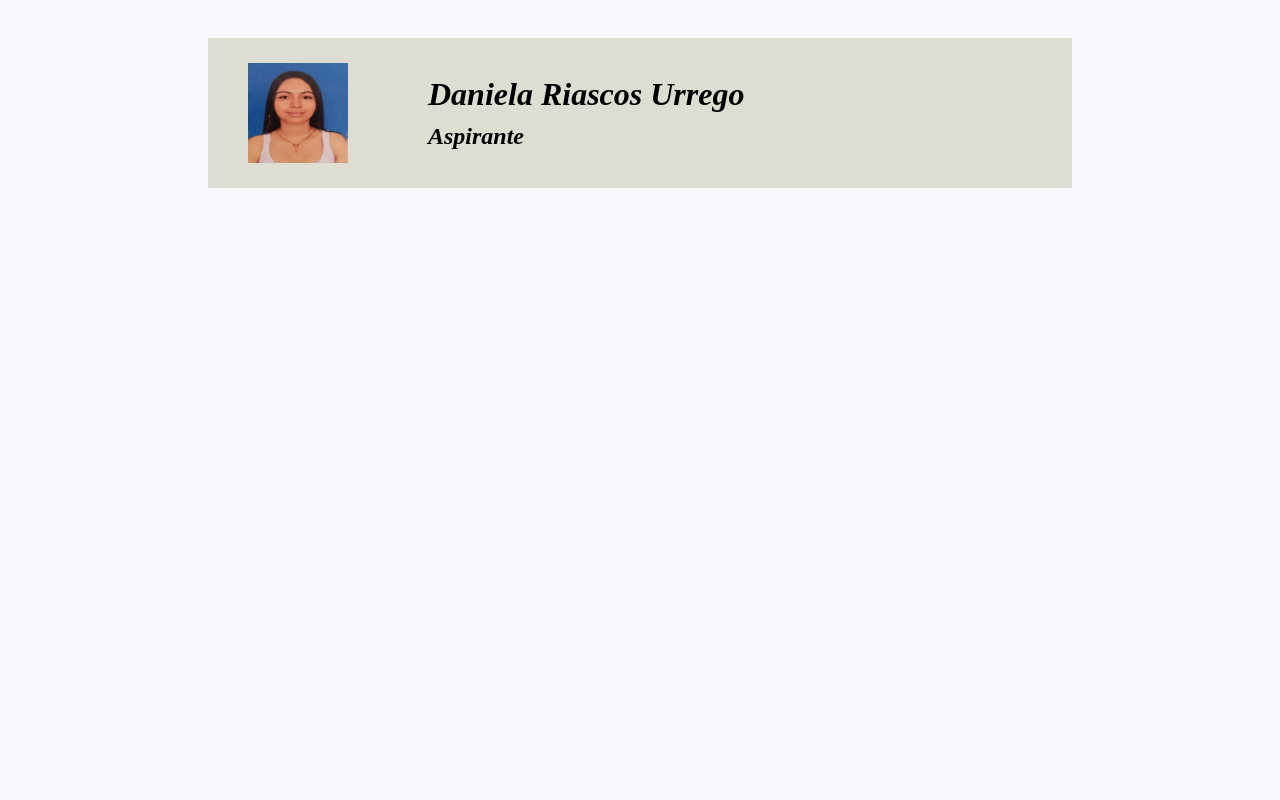
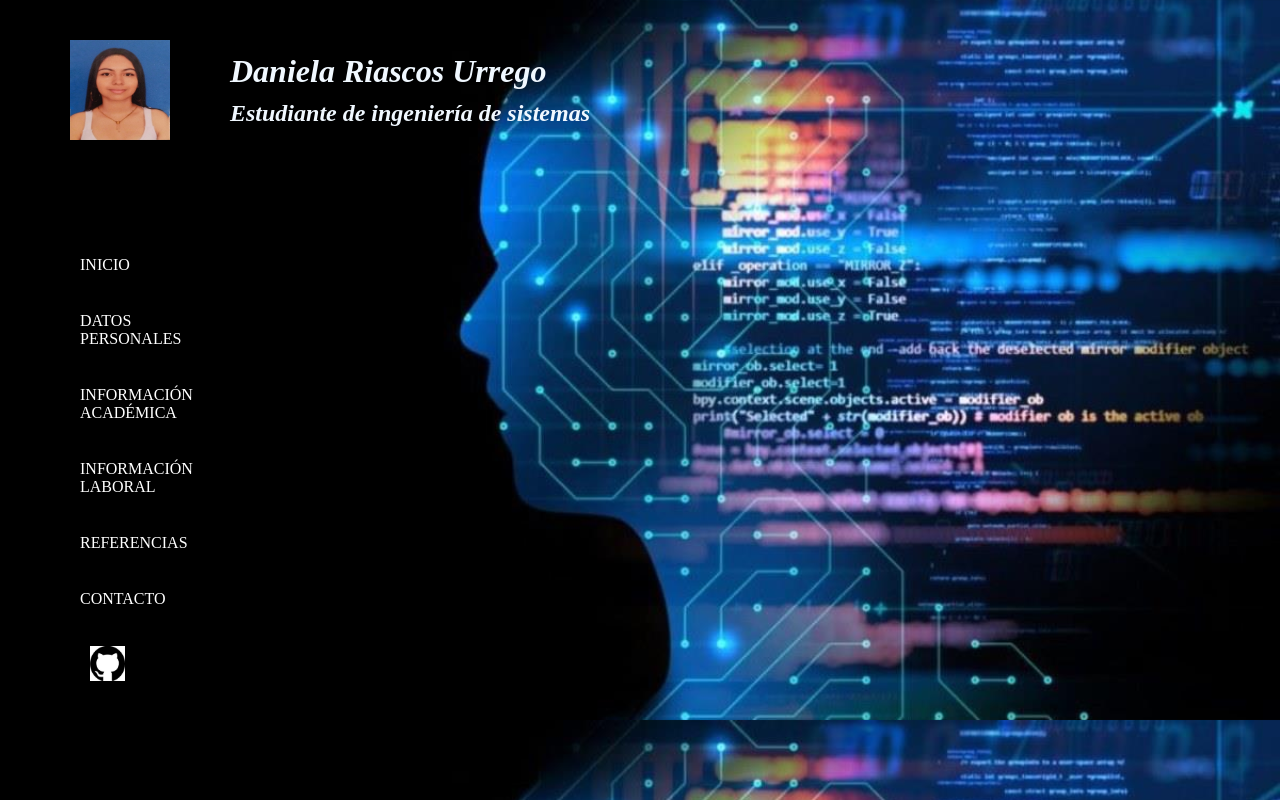
Before and after one commit to Daniela617/Hoja-de-vida-Daniela-Riascos, a plain HTML site: page index.html in a window 1280 px wide. Drawn offline with Linux system fonts and the light colour scheme.

Commit message:
el inicio esta implementado, falta conectar el contacto.html que esta implementado

```diff
--- a/index.html
+++ b/index.html
@@ -14,15 +14,46 @@
         </figure>
         <div class="title-container">
             <h1>Daniela Riascos Urrego</h1>
-            <h2>Aspirante</h2>
+            <h2>Estudiante de ingeniería de sistemas</h2>
         </div>
+        <nav>
+
+        </nav>
 
     </header>
-    <main>
+    <main class="contenedor-main">
+       <div class="centrado-derecha">
+            <section class="nav">
+                <nav>
+                    <ul>
+                    <li><a href="#">Inicio</a></li>
+                    <br>
+                    <li><a href="#">Datos personales</a></li>
+                    <br>
+                    <li><a href="#">Información Académica</a></li>
+                    <br>
+                    <li><a href="#">Información laboral</a></li>
+                    <br>
+                    <li><a href="#">Referencias</a></li>
+                    <br>
+                    <li><a href="secciones/contacto.html">Contacto</a></li>
+                    <br>
+                    </ul>
+                </nav>
+            </section>
 
+
+        </div>
+        <div class="centrado-izquierda">
+
+        </div>
     </main>
     <footer>
-
+        <figure >
+            <a href="https://github.com/Daniela617">
+                <img class="imgGit" src="src/git.jpg" alt="logo github">
+              </a>
+        </figure>
     </footer>
 
 </body>
--- a/styles.css
+++ b/styles.css
@@ -1,35 +1,116 @@
+
 body{
-    padding-left: 200px;
-    padding-right: 200px;
-    padding-top: 30px;
-    background-color: ghostwhite;
 
+    background-image: url("src/mejores-universidades-estudiar-desarrollo-software.jpg");
+    background-size: cover;
+    color:white;
 }
 .image img{
+
      float: left;
-     margin-right: 20px; /* Margen derecho para separar la imagen del título */
+     margin-right: 0px; /* Margen derecho para separar la imagen del título */
      top: 20px;
      left: 20px;
      width: 100px;
      height: 100px;
 }
 header{
-    background-color: rgb(221, 221, 210);
+
+    position: fixed;
+    top: 15px;
+    left: 30px;
+    right: 100px;
     height: 150px;
     display: flex; /* Utiliza Flexbox para alinear la imagen y el título */
     align-items: center; /* Alinea verticalmente */
     font-style:italic;
+    color: aliceblue;
 }
 .title-container {
+
     display: flex; /* Utiliza Flexbox para alinear los dos títulos */
     flex-direction: column; /* Alinea verticalmente los dos títulos */
 }
 header h1{
+
     margin: 0; /* Elimina el margen por defecto */
     padding-left: 20px; /* Espacio izquierdo para separar el título de la imagen */
     padding-bottom: 10px;
 }
 header h2 {
+
     margin: 0; /* Elimina el margen por defecto */
     padding-left: 20px; /* Espacio izquierdo para separar el título de la imagen */
- }
+}
+.contenedor-main /*dividir el contenedor en dos columnas*/
+{
+
+    padding-top: 20px;
+    display: flex;
+    justify-content: space-between;
+
+}
+.centrado-izquierda {
+
+    flex: 0.9;
+
+    position: fixed;
+    top: 200px;
+    bottom: 10px;
+    left: 300px;
+    right: 50px;
+}
+.centrado-derecha {
+
+    flex: 0.2;
+    padding: 30px;
+    background-color: black;
+    position: fixed;
+    top: 200px;
+    left: 50px;
+    right: 1200px;
+}
+
+
+
+.imgGit
+{
+
+    top: 5px;
+    left: 5px;
+    width: 35px;
+    height: 35px;
+}
+footer{
+    position: fixed;
+    top: 630px;
+    left: 50px;
+    right: 50px;
+}
+nav ul {
+
+    display: flex;
+    flex-direction: column;
+    align-items: flex-start;
+    padding: 0;
+    list-style-type: none;
+    width: 100%;
+  }
+
+  nav li {
+
+    margin: 10px 0;
+    text-align: left;
+  }
+
+  a {
+
+    color: white;
+    text-decoration: none;
+    text-transform: uppercase;
+  }
+
+  a:hover {
+
+    text-decoration: underline;
+  }
```
Also changed, not shown: secciones/contacto.html (added, +36 -0 lines), src/git.jpg (added), src/mejores-universidades-estudiar-desarrollo-software.jpg (added).
